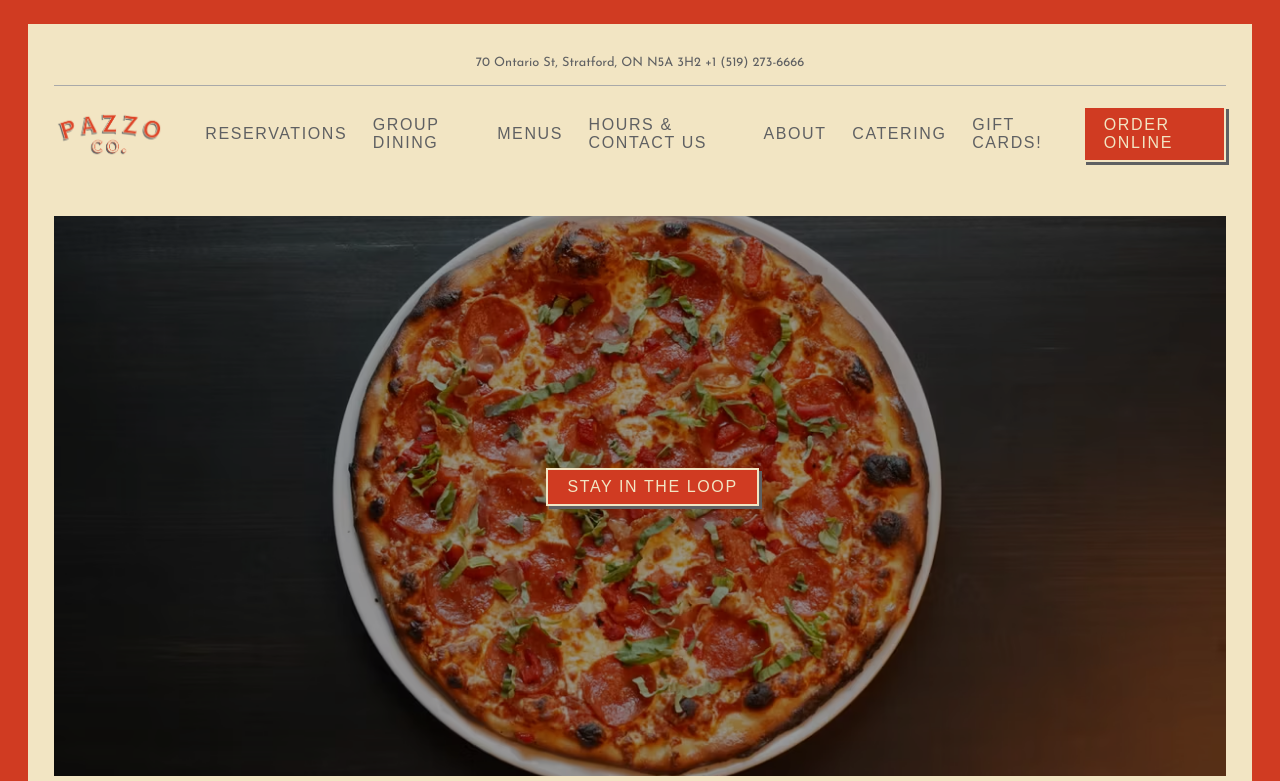
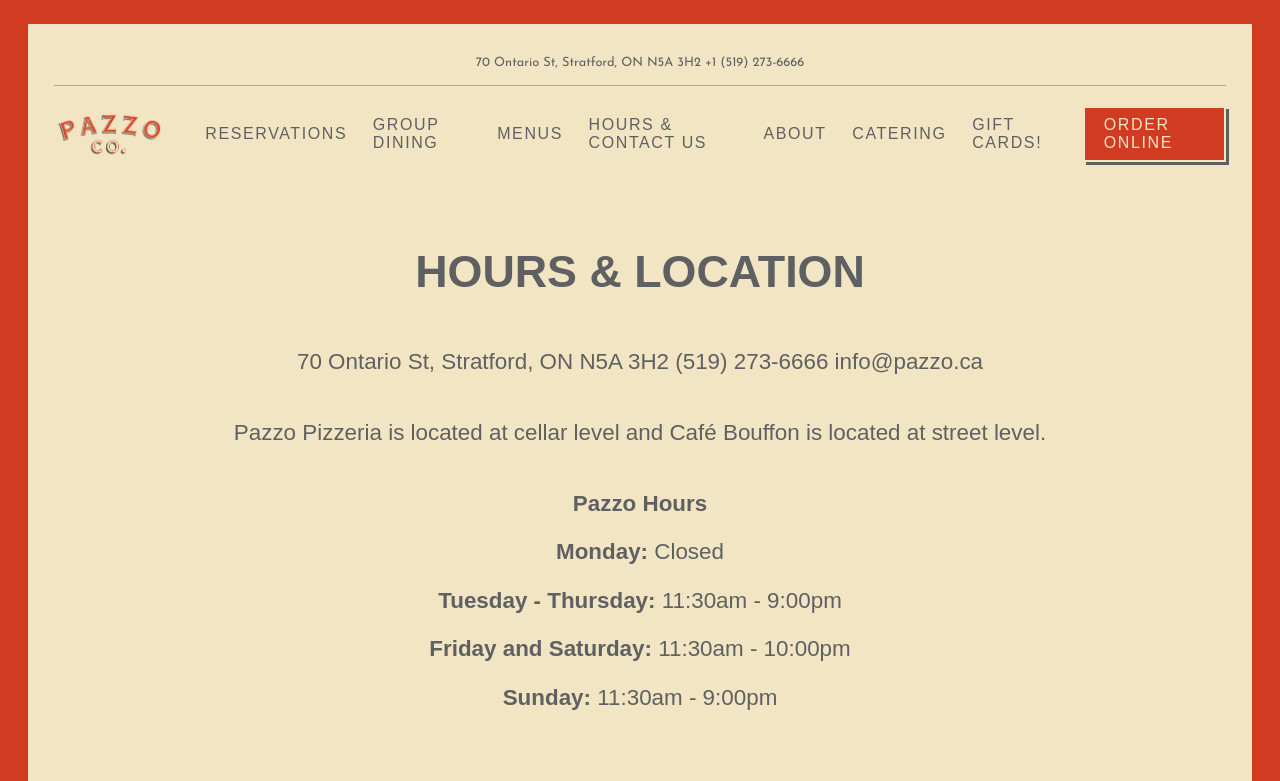
Before and after one commit to skothar3/restaurant-page, a website built with webpack: page src/template.html in a window 1280 px wide. Both pictures are taken after a click on the button "HOURS & CONTACT US". Shown: the top 781 px of the page. Built offline with nearby package versions, Linux system fonts and the light colour scheme; a web font is replaced by a local one.

Commit message:
Include contact.js module to add another page of tabbed browsing via Javascript; include contact.css stylesheet; include map image for contact page; rename stylesheets to [page].css

```diff
--- /dev/null
+++ b/src/contact.css
@@ -0,0 +1,31 @@
+main div.contactpage_container {
+  display: flex;
+  flex-direction: column;
+  gap: 4vw;
+}
+
+main div.contactpage_container div.slider {
+  height: 70vh;
+}
+
+main div.contactpage_container div.slider img {
+  display: block;
+  object-fit: cover;
+  height: 100%;
+  width: 100%;
+}
+
+main div.contactpage_container div.info_container {
+  display: flex;
+  flex-direction: column;
+  align-items: center;
+  font-size: 1.4rem;
+}
+
+main div.contactpage_container div.info_container div.hours_container p span {
+  font-weight: 900;
+}
+
+main div.contactpage_container div.info_container div.hours_container {
+  text-align: center;
+}
--- /dev/null
+++ b/src/contact.js
@@ -0,0 +1,46 @@
+import "./contact.css";
+import mapImgSrc from "./images/map.png";
+
+const contentMain = document.querySelector("main#content");
+const containerDiv = document.createElement("div");
+containerDiv.classList.add("contactpage_container");
+const sliderDiv = document.createElement("div");
+sliderDiv.classList.add("slider");
+const infoContainer = document.createElement("div");
+infoContainer.classList.add("info_container");
+
+const mapImg = new Image();
+mapImg.src = mapImgSrc;
+
+sliderDiv.appendChild(mapImg);
+containerDiv.appendChild(infoContainer);
+containerDiv.appendChild(sliderDiv);
+
+function addContactPage() {
+  contentMain.appendChild(containerDiv);
+}
+
+const infoHeading = document.createElement("h1");
+infoHeading.textContent = "HOURS & LOCATION";
+const addressP = document.createElement("p");
+addressP.textContent = "70 Ontario St, Stratford, ON N5A 3H2 (519) 273-6666 info@pazzo.ca";
+const instructionsP = document.createElement("p");
+instructionsP.textContent = "Pazzo Pizzeria is located at cellar level and Café Bouffon is located at street level."
+const hoursContainer = document.createElement("div");
+hoursContainer.classList.add("hours_container")
+const hoursHeading = document.createElement("p");
+hoursHeading.innerHTML = "<span>Pazzo Hours</span>";
+const monday = document.createElement("p");
+monday.innerHTML = "<span>Monday:</span> Closed";
+const tuesday_thursday = document.createElement("p");
+tuesday_thursday.innerHTML = "<span>Tuesday - Thursday:</span> 11:30am - 9:00pm";
+const friday_saturday = document.createElement("p");
+friday_saturday.innerHTML = "<span>Friday and Saturday:</span> 11:30am - 10:00pm";
+const sunday = document.createElement("p");
+sunday.innerHTML = "<span>Sunday:</span> 11:30am - 9:00pm";
+
+hoursContainer.append(hoursHeading, monday, tuesday_thursday, friday_saturday, sunday);
+infoContainer.appendChild(infoHeading);
+infoContainer.append(addressP, instructionsP, hoursContainer);
+
+export default addContactPage;
--- a/src/homepage_style.css
+++ b/src/homepage.css
@@ -1,15 +1,15 @@
-main div.container {
+main div.homepage_container {
   display: flex;
   flex-direction: column;
   gap: 4vw;
 }
 
-main div.slider {
+main div.homepage_container div.slider {
   position: relative;
   height: 70vh;
 }
 
-main div.slider img {
+main div.homepage_container div.slider img {
   display: block;
   filter: brightness(60%);
   object-fit: cover;
@@ -17,13 +17,13 @@
   width: 100%;
 }
 
-main div.slider button {
+main div.homepage_container div.slider button {
   position: absolute;
   top: 45%;
   left: 42%;
 }
 
-main p.welcome {
+main div.homepage_container p.welcome {
   font-weight: 400;
   font-size: 1.5rem;
   text-align: center;
--- a/src/homepage.js
+++ b/src/homepage.js
@@ -1,10 +1,10 @@
-import "./homepage_style.css";
+import "./homepage.css";
 import corleoneImgSrc from "./images/corleone.jpg";
 
 const contentMain = document.querySelector("main#content");
 
 const containerDiv = document.createElement("div");
-containerDiv.classList.add("container");
+containerDiv.classList.add("homepage_container");
 const sliderDiv = document.createElement("div");
 sliderDiv.classList.add("slider");
 const centerBtn = document.createElement("button");
--- a/src/index.js
+++ b/src/index.js
@@ -1,6 +1,7 @@
 import "./style.css";
 import addHomepage from "./homepage.js";
 import addMenuPage from "./menu.js";
+import addContactPage from "./contact.js";
 
 const contentMain = document.querySelector("main#content");
 const logoBtn = document.querySelector("input.logo");
@@ -17,4 +18,9 @@
   addMenuPage();
 })
 
+contactBtn.addEventListener("click", () => {
+  contentMain.replaceChildren();
+  addContactPage();
+})
+
 addHomepage();
--- a/src/menu_style.css
+++ b/src/menu.css
@@ -1,15 +1,15 @@
-main div.container {
+main div.menupage_container {
   display: flex;
   flex-direction: column;
   gap: 4vw;
 }
 
-main div.slider {
+main div.menupage_container div.slider {
   position: relative;
   height: 70vh;
 }
 
-main div.slider img {
+main div.menupage_container div.slider img {
   display: block;
   filter: brightness(60%);
   object-fit: cover;
@@ -17,7 +17,7 @@
   width: 100%;
 }
 
-main div.slider h1 {
+main div.menupage_container div.slider h1 {
   color: white;
   font-size: 3.0rem;
   position: absolute;
@@ -25,18 +25,18 @@
   left: 40%;
 }
 
-main div.menu_container {
+main div.menupage_container div.menu_container {
   display: flex;
   flex-direction: column;
   align-items: center;
 }
 
-main div.menu_container div.course_container {
+main div.menupage_container div.menu_container div.course_container {
   text-align: center;
   margin-bottom: 5vh;
   width: 60%;
 }
 
-main div.menu_container div.course_container h2 {
+main div.menupage_container div.menu_container div.course_container h2 {
   font-size: 2.0rem;
 }
--- a/src/menu.js
+++ b/src/menu.js
@@ -1,9 +1,9 @@
-import "./menu_style.css";
+import "./menu.css";
 import fungiImgSrc from "./images/fungi.jpg";
 
 const contentMain = document.querySelector("main#content");
 const containerDiv = document.createElement("div");
-containerDiv.classList.add("container");
+containerDiv.classList.add("menupage_container");
 const sliderDiv = document.createElement("div");
 sliderDiv.classList.add("slider");
 const menuHeading = document.createElement("h1");
@@ -21,8 +21,6 @@
 containerDiv.appendChild(menuContainer);
 
 function addMenuPage() {
-  // containerDiv.appendChild(welcomeP);
-
   contentMain.appendChild(containerDiv);
 }
 const menuItems = [
--- a/src/style.css
+++ b/src/style.css
@@ -1,5 +1,5 @@
 @import url("https://fonts.googleapis.com/css2?family=Josefin+Sans:ital,wght@0,100..700;1,100..700&display=swap");
-@import url("https://fonts.googleapis.com/css2?family=Balthazar&family=Josefin+Sans:ital,wght@0,100..700;1,100..700&display=swap");
+@import url("https://fonts.googleapis.com/css2?family=Balthazar&family=Josefin+Sans:ital,wght@0,100..900;1,100..900&display=swap");
 
 * {
   box-sizing: border-box;
```
Also changed, not shown: src/images/map.png (added).
